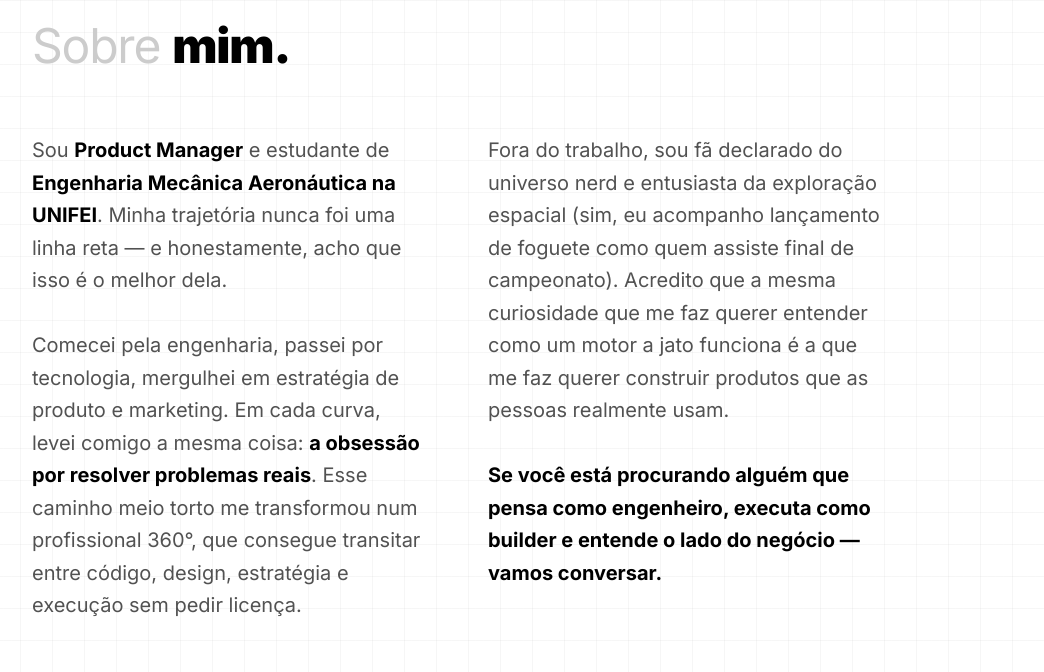
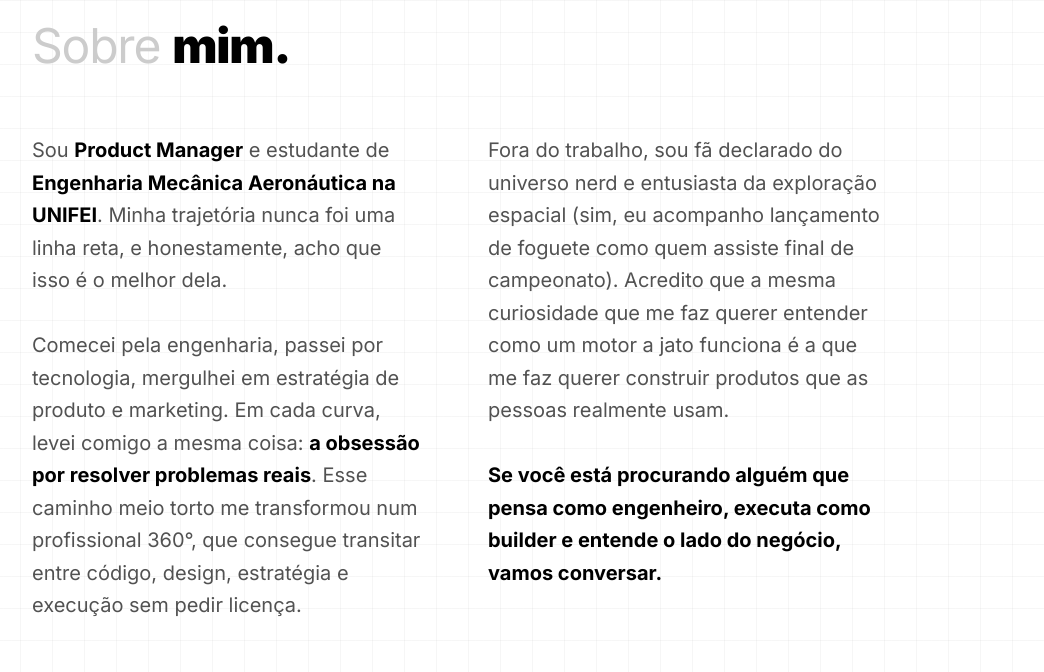
Before and after one commit to Rodriguestmo/portifolio, a Next.js app: page / in a window 1280 px wide. Shown: the part 800-1472 px from the top of the page, without its empty margins (236-1280 px from the left). Built offline with nearby package versions, Linux system fonts and the light colour scheme.

Commit message:
fix: remove em dashes from about text

```diff
--- a/app/components/home/HomeClient.tsx
+++ b/app/components/home/HomeClient.tsx
@@ -243,27 +243,27 @@ export default function HomeClient() {
               {isEn ? (
                 <>
                   <p>
-                    I&apos;m a <strong className="text-black">Product Manager</strong> and <strong className="text-black">Aeronautical Mechanical Engineering student at UNIFEI</strong>. My journey was never a straight line — and honestly, I think that&apos;s the best part of it.
+                    I&apos;m a <strong className="text-black">Product Manager</strong> and <strong className="text-black">Aeronautical Mechanical Engineering student at UNIFEI</strong>. My journey was never a straight line, and honestly, I think that&apos;s the best part of it.
                     <br /><br />
                     I started with engineering, moved through technology, dove deep into product strategy and marketing. At every turn, I carried the same thing with me: <strong className="text-black">an obsession with solving real problems</strong>. This winding path turned me into a 360° professional who can move between code, design, strategy, and execution without asking permission.
                   </p>
                   <p>
                     Outside of work, I&apos;m a self-declared nerd and space exploration enthusiast (yes, I watch rocket launches like some people watch championship finals). I believe the same curiosity that makes me want to understand how a jet engine works is the one that drives me to build products people actually use.
                     <br /><br />
-                    <strong className="text-black">If you&apos;re looking for someone who thinks like an engineer, executes like a builder, and understands the business side — let&apos;s talk.</strong>
+                    <strong className="text-black">If you&apos;re looking for someone who thinks like an engineer, executes like a builder, and understands the business side, let&apos;s talk.</strong>
                   </p>
                 </>
               ) : (
                 <>
                   <p>
-                    Sou <strong className="text-black">Product Manager</strong> e estudante de <strong className="text-black">Engenharia Mecânica Aeronáutica na UNIFEI</strong>. Minha trajetória nunca foi uma linha reta — e honestamente, acho que isso é o melhor dela.
+                    Sou <strong className="text-black">Product Manager</strong> e estudante de <strong className="text-black">Engenharia Mecânica Aeronáutica na UNIFEI</strong>. Minha trajetória nunca foi uma linha reta, e honestamente, acho que isso é o melhor dela.
                     <br /><br />
                     Comecei pela engenharia, passei por tecnologia, mergulhei em estratégia de produto e marketing. Em cada curva, levei comigo a mesma coisa: <strong className="text-black">a obsessão por resolver problemas reais</strong>. Esse caminho meio torto me transformou num profissional 360°, que consegue transitar entre código, design, estratégia e execução sem pedir licença.
                   </p>
                   <p>
                     Fora do trabalho, sou fã declarado do universo nerd e entusiasta da exploração espacial (sim, eu acompanho lançamento de foguete como quem assiste final de campeonato). Acredito que a mesma curiosidade que me faz querer entender como um motor a jato funciona é a que me faz querer construir produtos que as pessoas realmente usam.
                     <br /><br />
-                    <strong className="text-black">Se você está procurando alguém que pensa como engenheiro, executa como builder e entende o lado do negócio — vamos conversar.</strong>
+                    <strong className="text-black">Se você está procurando alguém que pensa como engenheiro, executa como builder e entende o lado do negócio, vamos conversar.</strong>
                   </p>
                 </>
               )}
```
